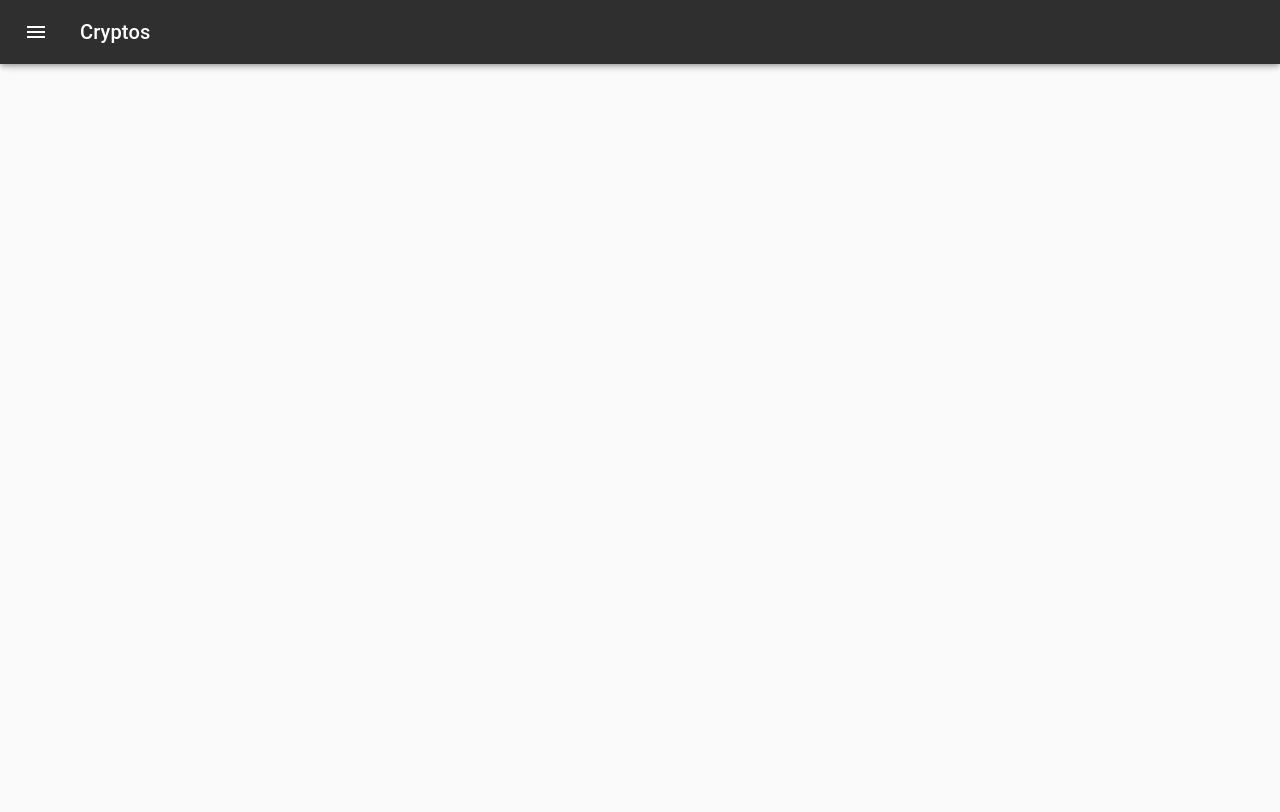
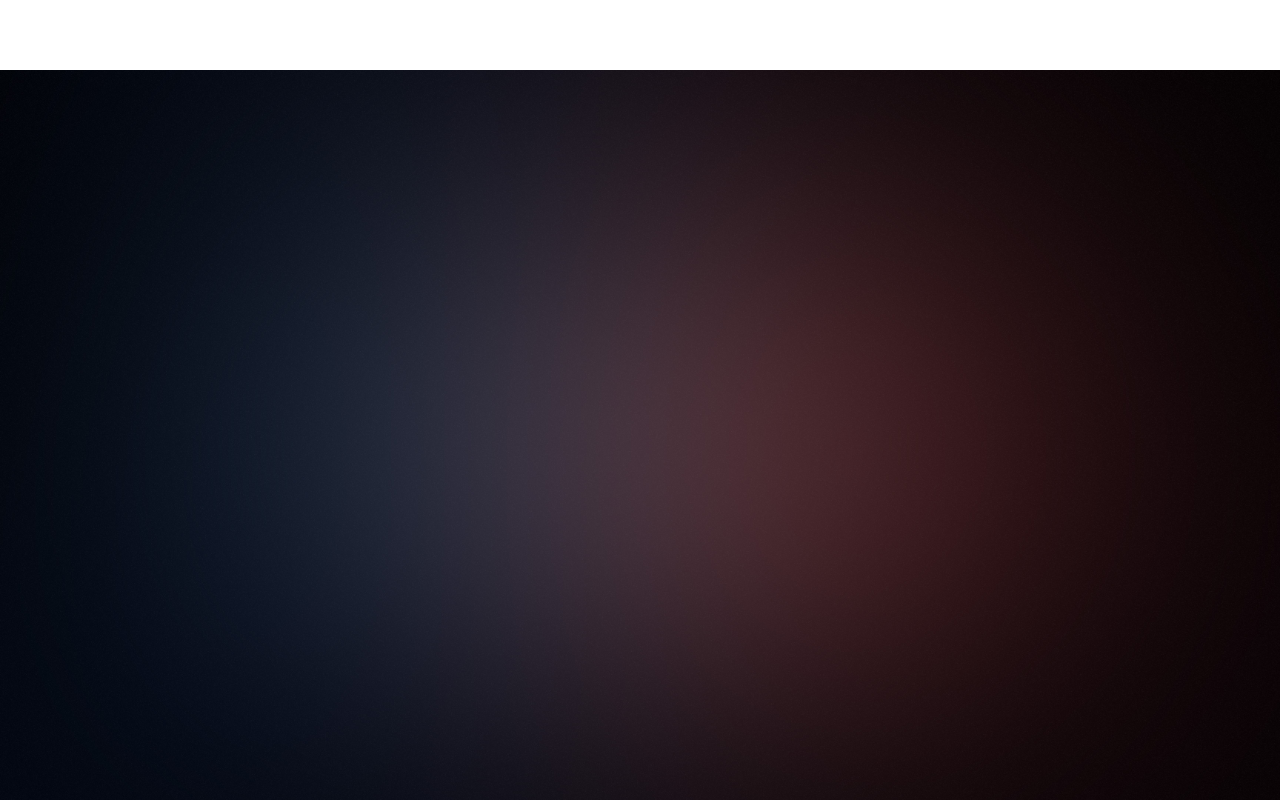
Before and after one commit to juliandeange/cryptos, a React (Create React App) app: page / in a window 1280 px wide. Built offline with nearby package versions, Linux system fonts and the light colour scheme.

Commit message:
Add background image, remove app drawer
Using top app bar instead of drawer

```diff
--- a/src/components/App.js
+++ b/src/components/App.js
@@ -1,86 +1,36 @@
 import React, { Component } from 'react';
 import PropTypes from 'prop-types';
-import classNames from 'classnames';
+// import classNames from 'classnames';
 import { withStyles } from '@material-ui/core/styles';
-import Drawer from '@material-ui/core/Drawer';
-import CssBaseline from '@material-ui/core/CssBaseline';
-import AppBar from '@material-ui/core/AppBar';
-import Toolbar from '@material-ui/core/Toolbar';
-import List from '@material-ui/core/List';
-import Typography from '@material-ui/core/Typography';
-import Divider from '@material-ui/core/Divider';
-import IconButton from '@material-ui/core/IconButton';
-import MenuIcon from '@material-ui/icons/Menu';
-import ChevronLeftIcon from '@material-ui/icons/ChevronLeft';
-import ChevronRightIcon from '@material-ui/icons/ChevronRight';
-import ListItem from '@material-ui/core/ListItem';
-import ListItemIcon from '@material-ui/core/ListItemIcon';
-import ListItemText from '@material-ui/core/ListItemText';
-import Store from '@material-ui/icons/Store'
-import Markets from './Markets'
-// import SwipeableDrawer from '@material-ui/core/SwipeableDrawer';
-import {/*BrowserView, MobileView,*/ isBrowser, /*isMobile*/} from "react-device-detect";
-
-const drawerWidth = 240;
+// import List from '@material-ui/core/List';
+// import Typography from '@material-ui/core/Typography';
+// import Divider from '@material-ui/core/Divider';
+// import IconButton from '@material-ui/core/IconButton';
+// import ListItem from '@material-ui/core/ListItem';
+// import ListItemIcon from '@material-ui/core/ListItemIcon';
+// import ListItemText from '@material-ui/core/ListItemText';
+// import { Store, Home } from '@material-ui/icons';
+// import Markets from './Markets'
+// import {/*BrowserView, MobileView,*/ isBrowser, /*isMobile*/} from "react-device-detect";
+// import Background from '../images/background.jpg'
+import Grid from '@material-ui/core/Grid';
 
 const styles = theme => ({
     root: {
         display: 'flex',
+        height: "100vh",
+        width: "100%",
+        backgroundPosition: 'center',
+        backgroundSize: 'cover',
+        backgroundRepeat: 'no-repeat',
+        backgroundImage: 'url(' + require('../images/background.jpg') + ')'
     },
     appBar: {
-        transition: theme.transitions.create(['margin', 'width'], {
-        easing: theme.transitions.easing.sharp,
-        duration: theme.transitions.duration.leavingScreen,
-        }),
+        height: "10%",
+        // backgroundColor:'#2F2F2F',
+        backgroundColor: "white",
+        // opacity: 0.2
     },
-    appBarShift: {
-        width: `calc(100% - ${drawerWidth}px)`,
-        marginLeft: drawerWidth,
-        transition: theme.transitions.create(['margin', 'width'], {
-        easing: theme.transitions.easing.easeOut,
-        duration: theme.transitions.duration.enteringScreen,
-        }),
-    },
-    menuButton: {
-        marginLeft: 12,
-        marginRight: 20,
-    },
-    hide: {
-        display: 'none',
-    },
-    drawer: {
-        width: drawerWidth,
-        flexShrink: 0,
-    },
-    drawerPaper: {
-        width: drawerWidth,
-    },
-    drawerHeader: {
-        display: 'flex',
-        alignItems: 'center',
-        padding: '0 8px',
-        ...theme.mixins.toolbar,
-        justifyContent: 'flex-end',
-    },
-    content: {
-        flexGrow: 1,
-        padding: theme.spacing(3),
-        transition: theme.transitions.create('margin', {
-        easing: theme.transitions.easing.sharp,
-        duration: theme.transitions.duration.leavingScreen,
-        }),
-        marginLeft: -drawerWidth,
-    },
-    contentShift: {
-        transition: theme.transitions.create('margin', {
-        easing: theme.transitions.easing.easeOut,
-        duration: theme.transitions.duration.enteringScreen,
-        }),
-        marginLeft: 0,
-    },
-    list: {
-        width: 250,
-      },
 });
 
 class App extends Component {
@@ -107,102 +57,27 @@ class App extends Component {
     }
 
     render() {
-        const { classes, theme } = this.props;
-        const { open } = this.state;
-
-        const toggleDrawer = (side, open) => event => {
-            if (event && event.type === 'keydown' && (event.key === 'Tab' || event.key === 'Shift')) {
-              return;
-            }
-
-            this.setState({[side]: open });
-          };
-
-        const appList = (
-            <div>
-                <Divider />
-                <List>
-                    <ListItem button  onClick={this.labelClicked.bind(this, "Markets")}>
-                        <ListItemIcon><Store /></ListItemIcon>
-                        <ListItemText primary="Markets" />
-                    </ListItem>
-                </List>
-            </div>
-        );
-
-        const sideList = side => (
-            <div
-              className={classes.list}
-              role="presentation"
-              onClick={toggleDrawer(side, false)}
-              onKeyDown={toggleDrawer(side, false)}>
-                  {appList}
-            </div>
-        )
+        const { classes, /*theme*/ } = this.props;
+        // const { /*open*/ } = this.state;
 
         return (
+
         <div className={classes.root}>
-            <CssBaseline />
-            <AppBar
-                style={{backgroundColor:'#2F2F2F'}}
-                position="fixed"
-                className={classNames(classes.appBar, {
-                [classes.appBarShift]: open,})}>
-                <Toolbar disableGutters={!open}>
-                    <IconButton
-                        color="inherit"
-                        aria-label="Open drawer"
-                        onClick={isBrowser || !isBrowser ? this.handleDrawerOpen : toggleDrawer('left', true)}
-                        className={classNames(classes.menuButton, open && classes.hide)}>
-                        <MenuIcon />
+
+            <Grid container spacing={3}>
+                <Grid item xs={12} className={classes.appBar}>
+                    {/* <IconButton>
+                        <Store />
                     </IconButton>
-                    <Typography variant="h6" color="inherit" noWrap>
-                        Cryptos
-                    </Typography>
-                </Toolbar>
-            </AppBar>
+                    <IconButton>
+                        <Home />
+                    </IconButton> */}
+                </Grid>
+            </Grid>
 
-            {/* <SwipeableDrawer
-                open={this.state.left}
-                onClose={toggleDrawer('left', false)}
-                onOpen={toggleDrawer('left', true)}>
-                {sideList('left')}
-            </SwipeableDrawer> */}
 
-            {/* { isBrowser ? */}
-                <Drawer
-                    className={classes.drawer}
-                    variant="persistent"
-                    anchor="left"
-                    open={open}
-                    classes={{
-                        paper: classes.drawerPaper,}}>
-                        <div className={classes.drawerHeader}>
-                            {/* {this.state.displayContainer} */}
-                            <IconButton onClick={this.handleDrawerClose}>
-                                {theme.direction === 'ltr' ? <ChevronLeftIcon /> : <ChevronRightIcon />}
-                            </IconButton>
-                        </div>
-                    {appList}
-                </Drawer>
-            {/* : null} */}
+        </div>
 
-            <main
-            className={classNames(classes.content, {
-                [classes.contentShift]: open,
-            })}
-            >
-            <div className={classes.drawerHeader} />
-            {(() => {
-                switch(this.state.displayContainer) {
-                    case "Markets":
-                        return <Markets />
-                    default:
-                        return;
-                }
-            })()}
-            </main>
-        </div>
         );
     }
 }
--- a/src/components/Markets.js
+++ b/src/components/Markets.js
@@ -1,8 +1,8 @@
 import React, { Component } from 'react';
-import PropTypes from 'prop-types';
-import classNames from 'classnames';
+// import PropTypes from 'prop-types';
+// import classNames from 'classnames';
 import { withStyles } from '@material-ui/core/styles';
-import Typography from '@material-ui/core/Typography';
+// import Typography from '@material-ui/core/Typography';
 
 import Table from '@material-ui/core/Table';
 import TableBody from '@material-ui/core/TableBody';
```
Also changed, not shown: src/images/background.jpg (added).
